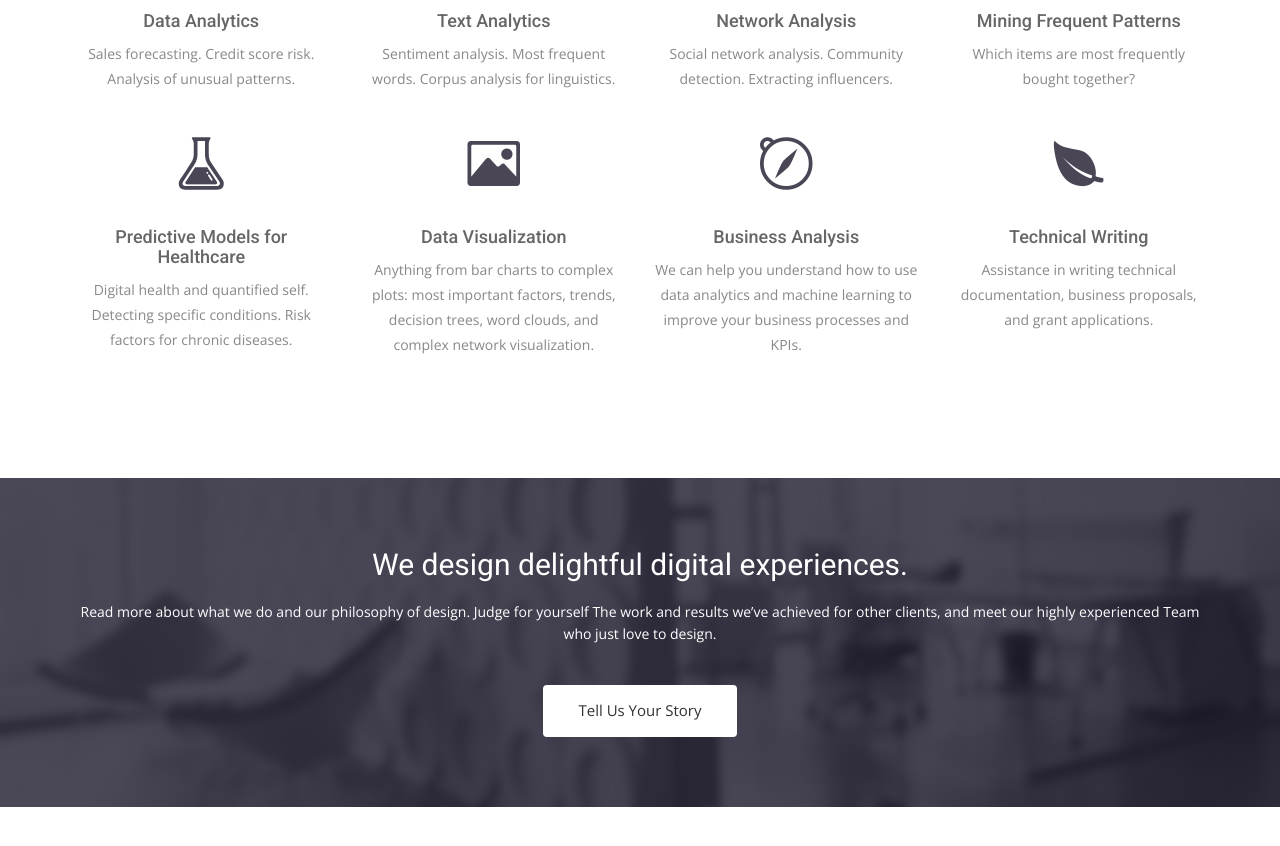
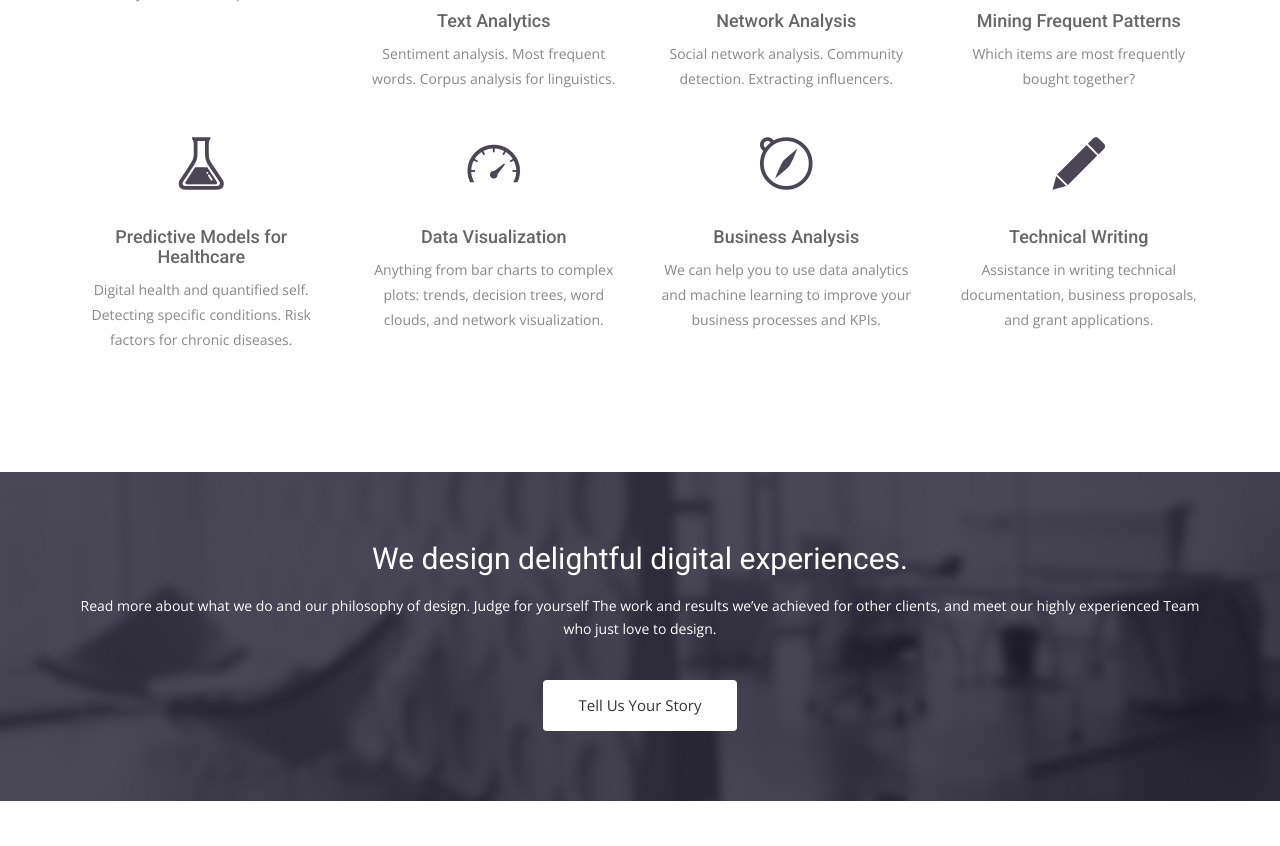
Before and after one commit to deeplearnit/deeplearnit.github.io, a Jekyll site: the page built from index.html, in a window 1280 px wide and 900 px high, scrolled down 2344 px. Shown: the top 846 px of the window. Built offline with Jekyll 4.4.1, drawn with Linux system fonts in a browser that asks for light colours; nearby versions of some CDN libraries; some web fonts are replaced.

Commit message:
Update services: icons+text

```diff
--- a/index.html
+++ b/index.html
@@ -66,14 +66,14 @@ permalink: /
     <div class="row ">
       <div class="col-sm-6 col-md-3">
         <div class="service-item">
-          <i class="icon ion-ios-analytics"></i>
+          <i class="icon ion-analytics"></i>
           <h4>Data Analytics</h4>
           <p>Sales forecasting. Credit score risk. Analysis of unusual patterns.  </p>
         </div>
       </div>
       <div class="col-sm-6 col-md-3">
         <div class="service-item">
-          <i class="ion-ios-book"></i>
+          <i class="ion-clipboard"></i>
           <h4>Text Analytics</h4>
           <p>Sentiment analysis. Most frequent words. Corpus analysis for linguistics.  </p>
         </div>
@@ -101,21 +101,21 @@ permalink: /
       </div>
       <div class="col-sm-6 col-md-3">
         <div class="service-item">
-          <i class="ion-image"></i>
+          <i class="ion-speedometer"></i>
           <h4>Data Visualization</h4>
-          <p> Anything from bar charts to complex plots: most important factors, trends, decision trees, word clouds, and complex network visualization. </p>
+          <p> Anything from bar charts to complex plots: trends, decision trees, word clouds, and network visualization. </p>
         </div>
       </div>
       <div class="col-sm-6 col-md-3">
         <div class="service-item">
           <i class="ion-compass"></i>
           <h4>Business Analysis</h4>
-          <p>We can help you understand how to use data analytics and machine learning to improve your business processes and KPIs. </p>
+          <p>We can help you to use data analytics and machine learning to improve your business processes and KPIs. </p>
         </div>
       </div>
       <div class="col-sm-6 col-md-3">
         <div class="service-item">
-          <i class="ion-leaf"></i>
+          <i class="ion-edit"></i>
           <h4>Technical Writing</h4>
           <p>Assistance in writing technical documentation, business proposals, and grant applications. </p>
         </div>
```
